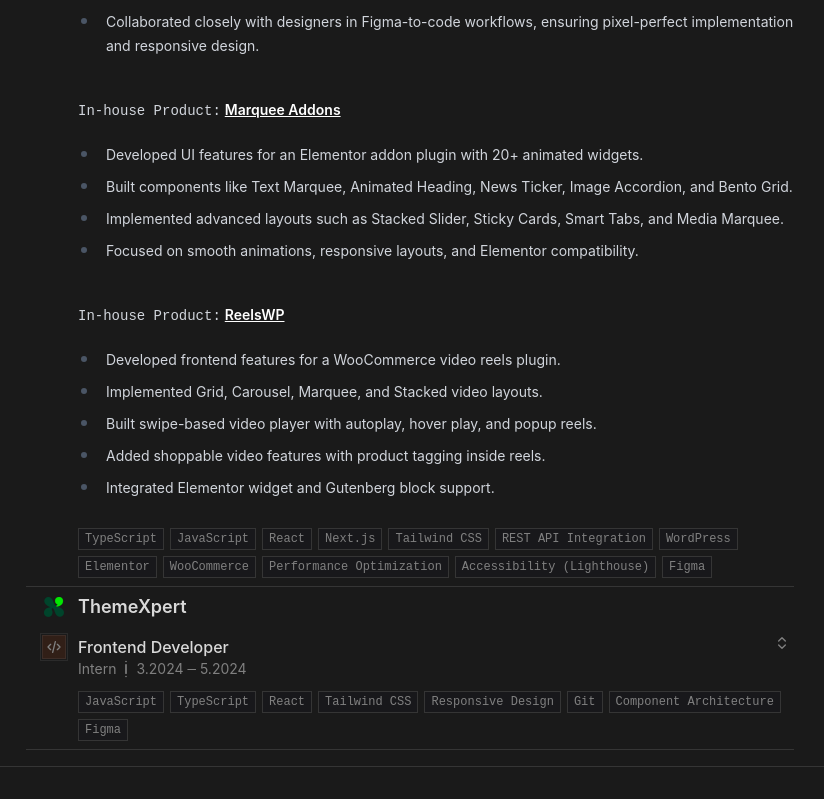
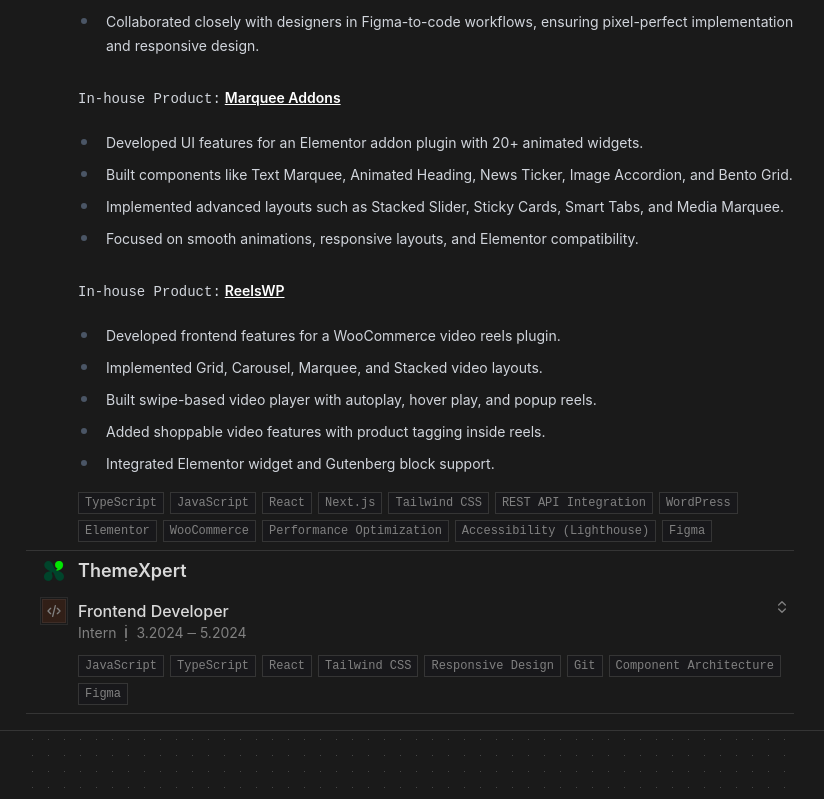
Before and after one commit to devRezaulKarim/portfolio, a Next.js app: page / in a window 1280 px wide. Shown: the part 1886-2685 px from the top of the page, without its empty margins (230-1054 px from the left). Before the commit the page ends 2653 px from the top, so only its background shows below. Built offline with nearby package versions, Linux system fonts and the light colour scheme.

Commit message:
refactor(ui): improve section spacing and prose styles
- allow custom className in SectionGap for flexible spacing
- add extra gap after Experience section on homepage
- adjust prose list spacing in ExperienceCard

```diff
--- a/src/app/page.tsx
+++ b/src/app/page.tsx
@@ -17,6 +17,7 @@
       <Stack />
       <SectionGap />
       <Experience />
+      <SectionGap className="h-10 lg:h-15" />
     </>
   );
 }
--- a/src/components/common/SectionGap.tsx
+++ b/src/components/common/SectionGap.tsx
@@ -1,18 +1,19 @@
 import React from "react";
 import Container from "../wrappers/Container";
+import { cn } from "@/lib/utils";
 
-export const SectionGap = () => {
+export const SectionGap = ({ className }: { className?: string }) => {
   return (
     <Container>
       <div
-        className="mt-2 ml-1.5 hidden h-20 lg:h-30 dark:block"
+        className={cn("mt-2 ml-1.5 hidden h-20 lg:h-30 dark:block", className)}
         style={{
           backgroundImage: `radial-gradient(circle at 0.5px 0.5px, rgba(255, 255, 255, 0.2) 0.5px, transparent 0)`,
           backgroundSize: "16px 16px",
         }}
       />
       <div
-        className="mt-2 ml-1.5 block h-20 lg:h-30 dark:hidden"
+        className={cn("mt-2 ml-1.5 block h-20 lg:h-30 dark:hidden", className)}
         style={{
           backgroundImage: `radial-gradient(circle at 0.5px 0.5px, rgba(0, 0, 0, 0.3) 0.5px, transparent 0)`,
           backgroundSize: "16px 16px",
--- a/src/components/experience/ExperienceCard.tsx
+++ b/src/components/experience/ExperienceCard.tsx
@@ -93,7 +93,7 @@
             </CollapsibleTrigger>
             <CollapsibleContent>
               <div
-                className="prose prose-sm dark:prose-invert max-w-none [&_li::marker]:text-xl [&_ul]:mt-4"
+                className="prose prose-sm dark:prose-invert max-w-none [&_li::marker]:text-xl [&_ul]:mt-4 [&_ul]:mb-0"
                 dangerouslySetInnerHTML={{
                   __html: experience.responsibilities.trim(),
                 }}
```
